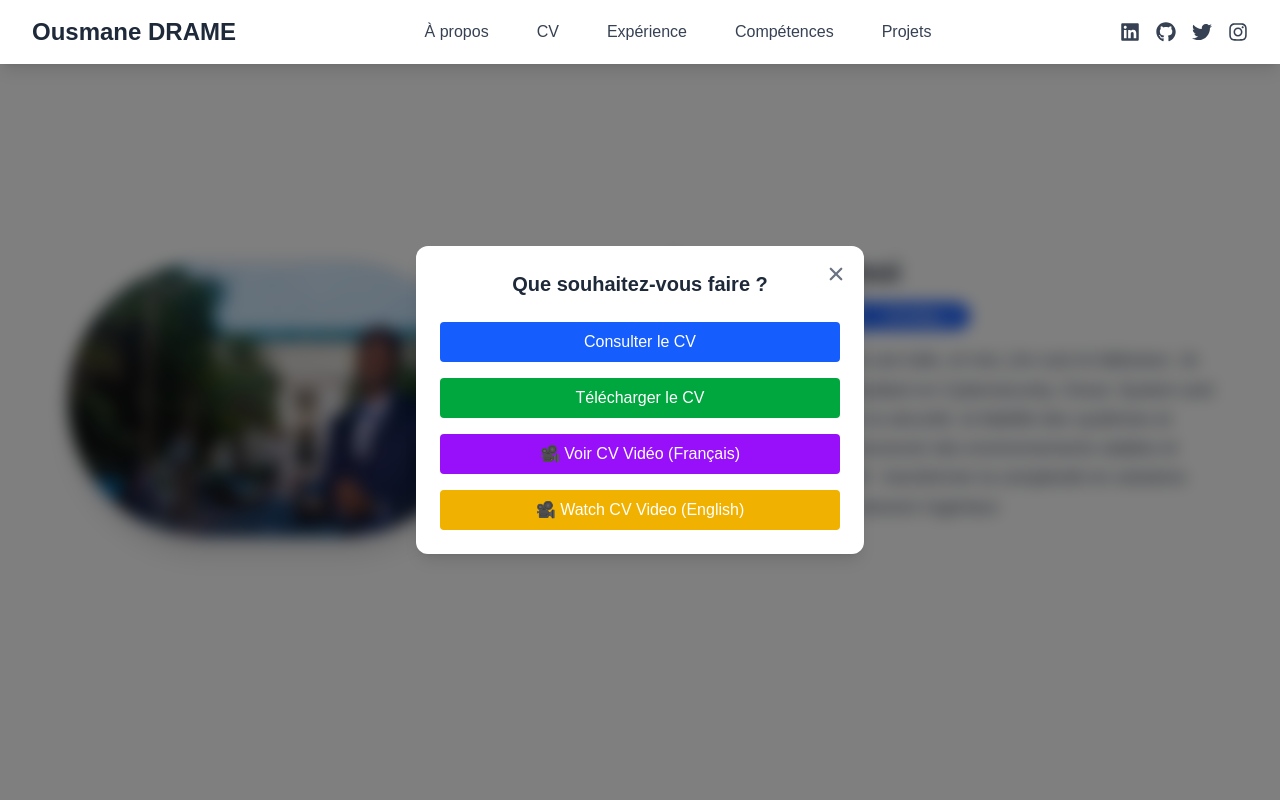
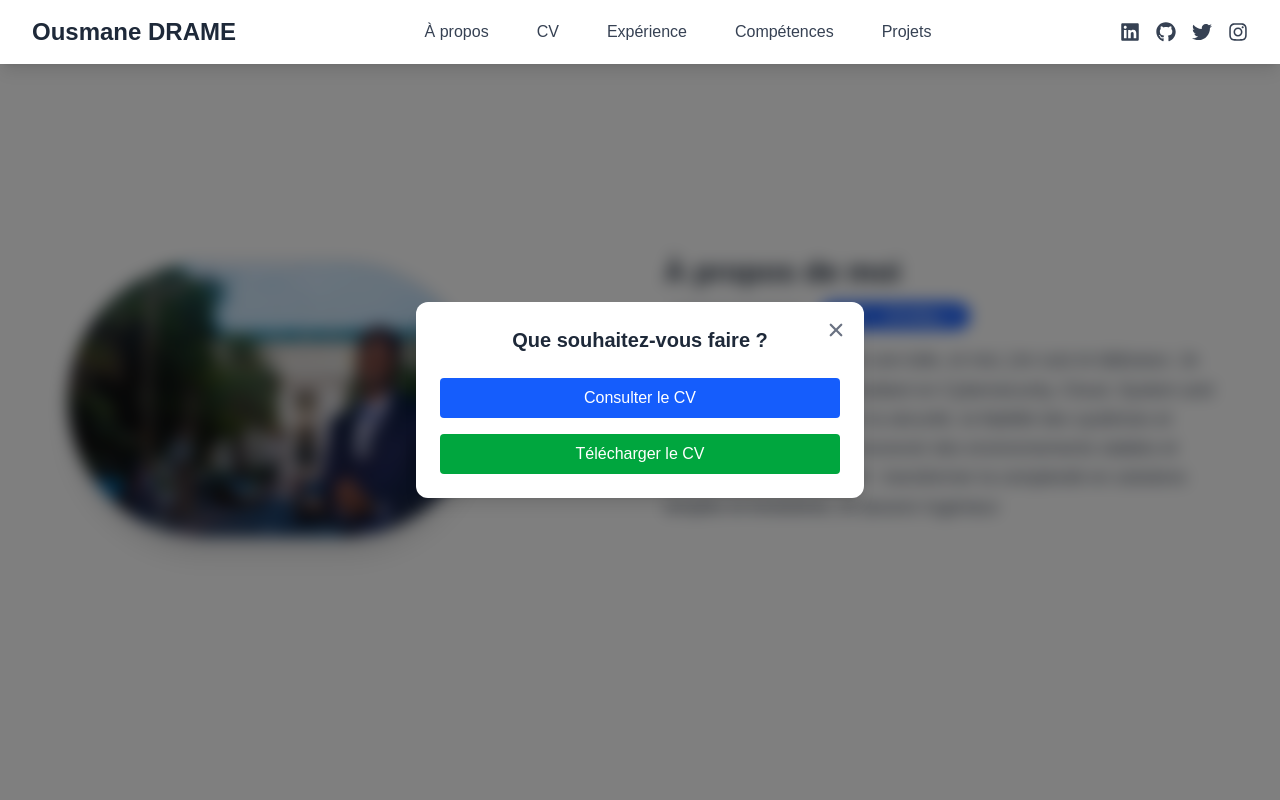
Before and after one commit to Ousmane-java/MonPortfolioSys, a Next.js app: page / in a window 1280 px wide. Both pictures are taken after a click on the button "CV". Shown: the top 800 px of the page. Built offline with nearby package versions, Linux system fonts and the light colour scheme.

Commit message:
ajout cv

```diff
--- a/src/components/CVModal.tsx
+++ b/src/components/CVModal.tsx
@@ -10,7 +10,7 @@ interface CVModalProps {
 }
 
 export default function CVModal({ isOpen, onClose }: CVModalProps) {
-  const [mode, setMode] = useState<'menu' | 'pdf' | 'video-fr' | 'video-en'>('menu')
+  const [mode, setMode] = useState<'menu' | 'pdf'>('menu')
 
   const closeAll = () => {
     setMode('menu')
@@ -21,15 +21,17 @@ export default function CVModal({ isOpen, onClose }: CVModalProps) {
     switch (mode) {
       case 'pdf':
         return (
-          <>
+          <div className="fixed inset-0 z-50 flex flex-col bg-white dark:bg-zinc-900">
             <div className="flex justify-end p-4">
               <button
                 onClick={closeAll}
                 className="text-gray-600 dark:text-gray-300 hover:text-red-500 text-2xl"
+                aria-label="Fermer"
               >
                 <IoClose />
               </button>
             </div>
+
             <motion.iframe
               src="/cv/ousmane-drame-cv.pdf"
               className="flex-grow w-full px-4 md:px-16 pb-4"
@@ -39,6 +41,7 @@ export default function CVModal({ isOpen, onClose }: CVModalProps) {
               animate={{ scale: 1, opacity: 1 }}
               transition={{ duration: 0.4 }}
             />
+
             <div className="p-4 text-center">
               <a
                 href="/cv/ousmane-drame-cv.pdf"
@@ -48,12 +51,9 @@ export default function CVModal({ isOpen, onClose }: CVModalProps) {
                 Télécharger le CV
               </a>
             </div>
-          </>
+          </div>
         )
-      case 'video-fr':
-        return renderVideo('/videos/cv-fr.mp4')
-      case 'video-en':
-        return renderVideo('/videos/cv-en.mp4')
+
       default:
         return (
           <motion.div
@@ -69,6 +69,7 @@ export default function CVModal({ isOpen, onClose }: CVModalProps) {
               <button
                 className="absolute top-4 right-4 text-gray-500 dark:text-gray-300 hover:text-red-500 text-2xl"
                 onClick={closeAll}
+                aria-label="Fermer"
               >
                 <IoClose />
               </button>
@@ -92,49 +93,12 @@ export default function CVModal({ isOpen, onClose }: CVModalProps) {
                 >
                   Télécharger le CV
                 </a>
-
-                <button
-                  onClick={() => setMode('video-fr')}
-                  className="bg-purple-600 hover:bg-purple-700 text-white px-4 py-2 rounded transition"
-                >
-                  🎥 Voir CV Vidéo (Français)
-                </button>
-
-                <button
-                  onClick={() => setMode('video-en')}
-                  className="bg-yellow-500 hover:bg-yellow-600 text-white px-4 py-2 rounded transition"
-                >
-                  🎥 Watch CV Video (English)
-                </button>
               </div>
             </div>
           </motion.div>
         )
     }
   }
-
-  const renderVideo = (src: string) => (
-    <div className="fixed inset-0 z-50 bg-black bg-opacity-90 flex flex-col">
-      <div className="flex justify-end p-4">
-        <button
-          onClick={closeAll}
-          className="text-white hover:text-red-500 text-2xl"
-        >
-          <IoClose />
-        </button>
-      </div>
-      <div className="flex-grow flex items-center justify-center p-4">
-        <video
-          src={src}
-          controls
-          autoPlay
-          className="w-full max-w-4xl rounded-xl shadow-lg"
-        >
-          Your browser does not support the video tag.
-        </video>
-      </div>
-    </div>
-  )
 
   return (
     <AnimatePresence>
```
Also changed, not shown: 1 other file (tests, documents, lock files or other folders).
